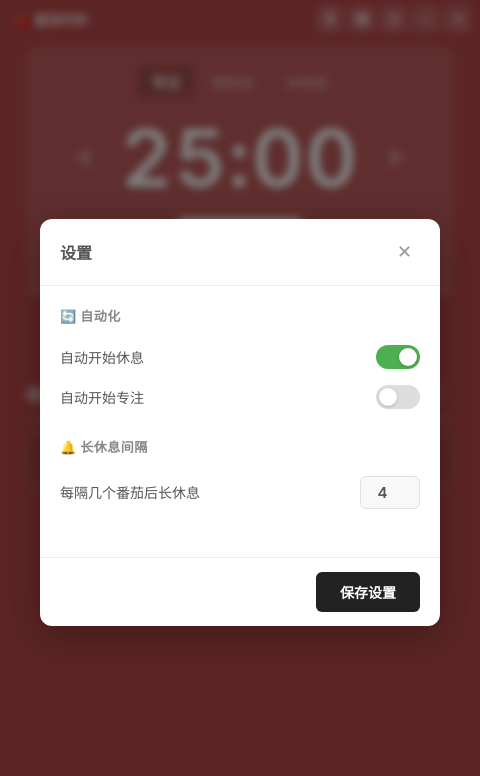
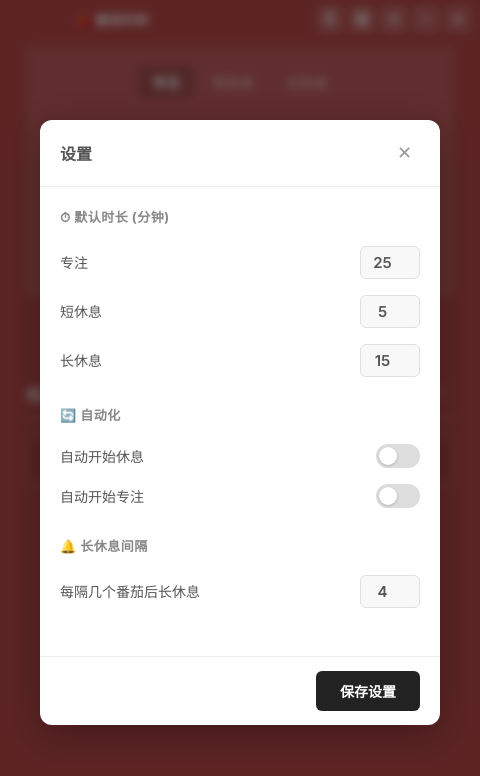
Before and after one commit to onlystool/Pomodoro-Timer, an Electron app: page index.html in a window 480 px wide. Both pictures are taken after a click on the button 394 px from the left and 19 px from the top of the page. Drawn offline with Linux system fonts and the light colour scheme; no server answers.

Commit message:
feat: 支持自定义各模式默认时长，优化 macOS 端红绿灯按钮遮挡问题
- 设置中心新增「默认时长」调整项（专注、短休息、长休息均可自定义）
- 修复桌面端标题栏在 macOS 下左侧  不足导致文字与系统控制按钮（红绿灯）重叠的问题

```diff
--- a/app.js
+++ b/app.js
@@ -1,11 +1,11 @@
 // ===== State =====
 const DEFAULT_SETTINGS = {
-  pomodoro: 25,
-  shortBreak: 5,
-  longBreak: 15,
-  autoBreak: true,
+  autoBreak: false,
   autoPomodoro: false,
   longBreakInterval: 4,
+  pomodoroDuration: 25,
+  shortBreakDuration: 5,
+  longBreakDuration: 15,
 };
 
 let settings = { ...DEFAULT_SETTINGS };
@@ -480,9 +480,12 @@ function loadSettings() {
     const saved = localStorage.getItem('fanqie-settings');
     if (saved) {
       const data = JSON.parse(saved);
-      // Only load settings, do NOT load modeDurations so it always defaults to 25/5/15
       settings = { ...DEFAULT_SETTINGS, ...data };
     }
+    // Initialize modeDurations from custom settings on boot
+    modeDurations.pomodoro = settings.pomodoroDuration;
+    modeDurations.shortBreak = settings.shortBreakDuration;
+    modeDurations.longBreak = settings.longBreakDuration;
   } catch (e) { console.error('Failed to load settings:', e); }
 }
 
@@ -553,6 +556,11 @@ function openSettings() {
   document.getElementById('settingAutoBreak').checked = settings.autoBreak;
   document.getElementById('settingAutoPomodoro').checked = settings.autoPomodoro;
   document.getElementById('settingLongBreakInterval').value = settings.longBreakInterval;
+
+  document.getElementById('settingPomodoro').value = settings.pomodoroDuration;
+  document.getElementById('settingShortBreak').value = settings.shortBreakDuration;
+  document.getElementById('settingLongBreak').value = settings.longBreakDuration;
+
   settingsModal.style.display = 'flex';
 }
 
@@ -564,8 +572,23 @@ function applySettings() {
   settings.autoBreak = document.getElementById('settingAutoBreak').checked;
   settings.autoPomodoro = document.getElementById('settingAutoPomodoro').checked;
   settings.longBreakInterval = parseInt(document.getElementById('settingLongBreakInterval').value) || 4;
+
+  settings.pomodoroDuration = parseInt(document.getElementById('settingPomodoro').value) || 25;
+  settings.shortBreakDuration = parseInt(document.getElementById('settingShortBreak').value) || 5;
+  settings.longBreakDuration = parseInt(document.getElementById('settingLongBreak').value) || 15;
+
+  // Update current durations to match new defaults
+  modeDurations.pomodoro = settings.pomodoroDuration;
+  modeDurations.shortBreak = settings.shortBreakDuration;
+  modeDurations.longBreak = settings.longBreakDuration;
+
   saveSettings();
   closeSettings();
+
+  if (!isRunning) {
+    updatePickerDisplay();
+    timeLeft = modeDurations[currentMode] * 60;
+  }
 }
 
 // ===== Report UI =====
--- a/index.html
+++ b/index.html
@@ -151,6 +151,22 @@
       </div>
       <div class="modal-body">
         <div class="setting-group">
+          <h3>⏱ 默认时长 (分钟)</h3>
+          <div class="setting-row">
+            <span>专注</span>
+            <input type="number" class="small-input" id="settingPomodoro" min="1" max="90" value="25">
+          </div>
+          <div class="setting-row">
+            <span>短休息</span>
+            <input type="number" class="small-input" id="settingShortBreak" min="1" max="30" value="5">
+          </div>
+          <div class="setting-row">
+            <span>长休息</span>
+            <input type="number" class="small-input" id="settingLongBreak" min="1" max="60" value="15">
+          </div>
+        </div>
+
+        <div class="setting-group">
           <h3>🔄 自动化</h3>
           <div class="setting-row">
             <span>自动开始休息</span>
--- a/styles.css
+++ b/styles.css
@@ -45,7 +45,7 @@ body {
   align-items: center;
   justify-content: space-between;
   height: 38px;
-  padding: 0 8px 0 14px;
+  padding: 0 8px 0 75px;
   -webkit-app-region: drag;
   position: sticky;
   top: 0;
```
